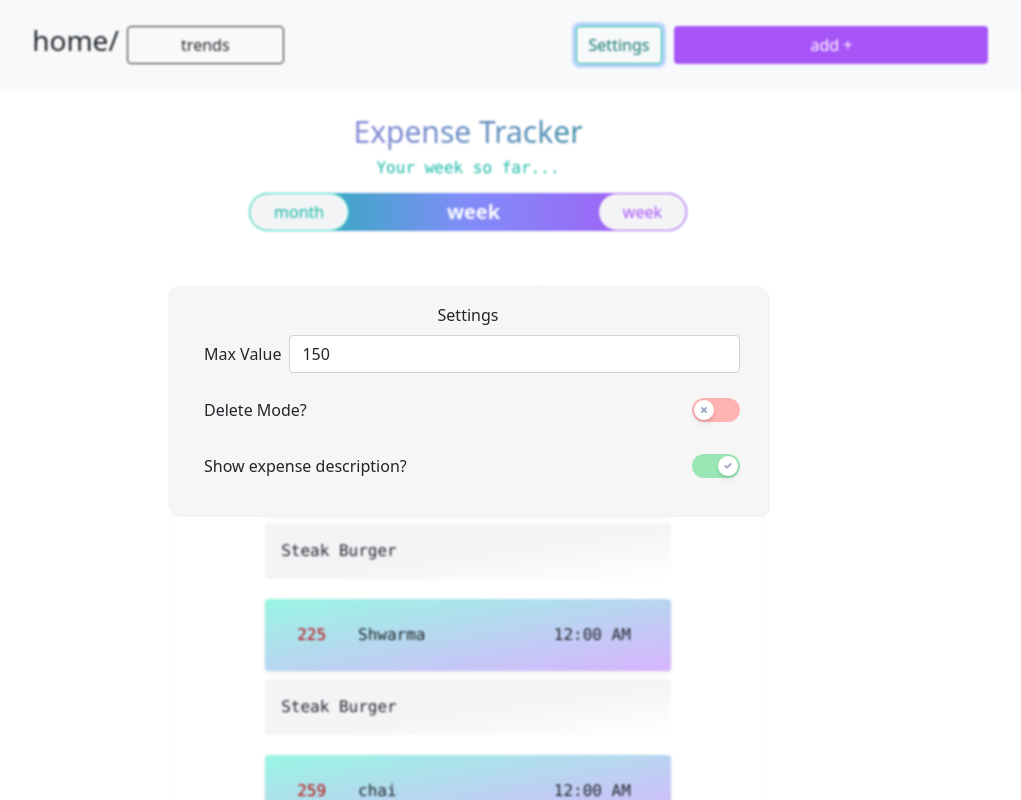
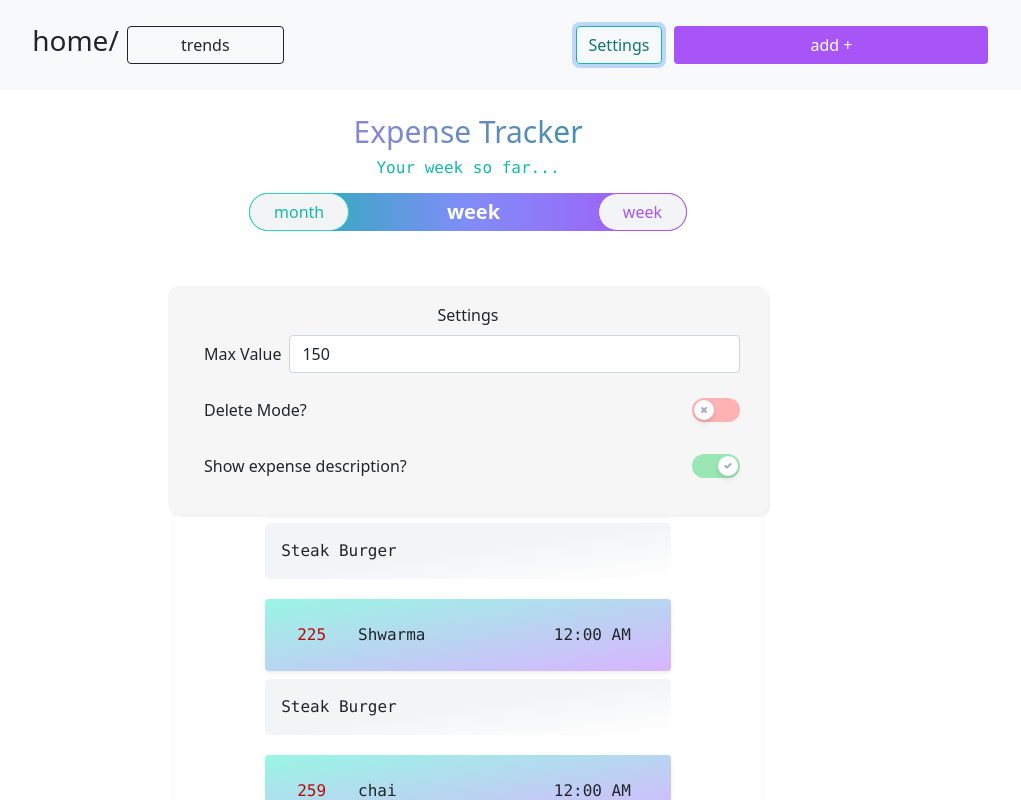
Before and after one commit to ahmadkhudai/next-tracker, a Next.js app: page /Framer/Backdrop in a window 1280 px wide. Both pictures are taken after a click on the button "Settings". Shown: the whole page, without its empty margins (172-1193 px from the left). Built offline with nearby package versions, Linux system fonts and the light colour scheme.

Commit message:
GRADIENTS!!!

```diff
--- a/pages/Framer/Backdrop.tsx
+++ b/pages/Framer/Backdrop.tsx
@@ -33,7 +33,7 @@ export function Backdrop({children, onClick, styleClasses="", blurBackdrop}:Prop
        <motion.div
            id={"backdrop"}
            // className={"bg-gray-200/10"}
-           className={" scrollable bg-gray-300/60 "+blurBackdrop?" backdrop-blur-[1px] ":""+styleClasses}
+           className={" "+styleClasses}
            onClick={onClick}
            initial={{opacity:0}}
            animate={{opacity:1}}
```
